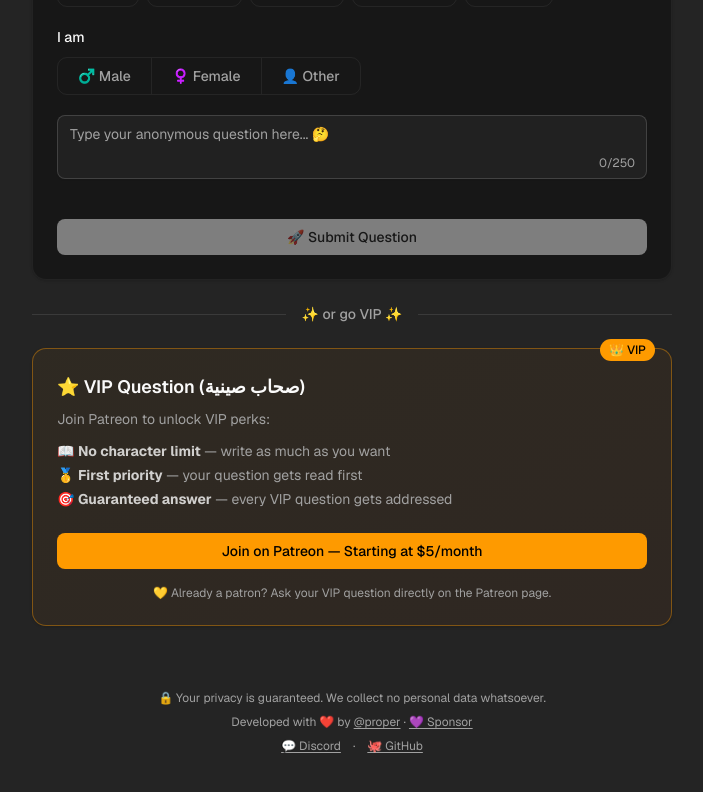
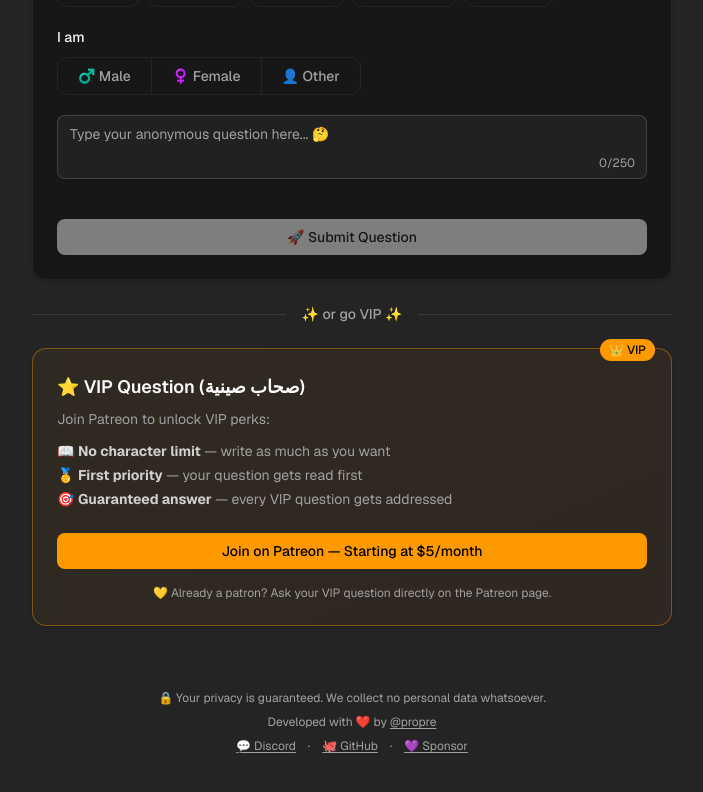
Before and after one commit to propre101/nostik_qa, a Next.js app: page / in a window 1280 px wide. Shown: the part 444-1236 px from the top of the page, without its empty margins (288-991 px from the left). Built offline with nearby package versions, Linux system fonts and the light colour scheme; no server answers; the database is empty.

Commit message:
edit footer

```diff
--- a/src/app/page.tsx
+++ b/src/app/page.tsx
@@ -65,16 +65,7 @@ export default function HomePage() {
             rel="noopener noreferrer"
             className="underline underline-offset-2 hover:text-foreground"
           >
-            @proper
-          </a>
-          {" · "}
-          <a
-            href="https://github.com/sponsors/propre101"
-            target="_blank"
-            rel="noopener noreferrer"
-            className="underline underline-offset-2 hover:text-foreground"
-          >
-            💜 Sponsor
+            @propre
           </a>
         </p>
         <p className="flex items-center justify-center gap-3">
@@ -95,6 +86,15 @@ export default function HomePage() {
           >
             🐙 GitHub
           </a>
+          {" · "}
+          <a
+            href="https://github.com/sponsors/propre101"
+            target="_blank"
+            rel="noopener noreferrer"
+            className="underline underline-offset-2 hover:text-foreground"
+          >
+            💜 Sponsor
+          </a>
         </p>
       </footer>
     </main>
```
